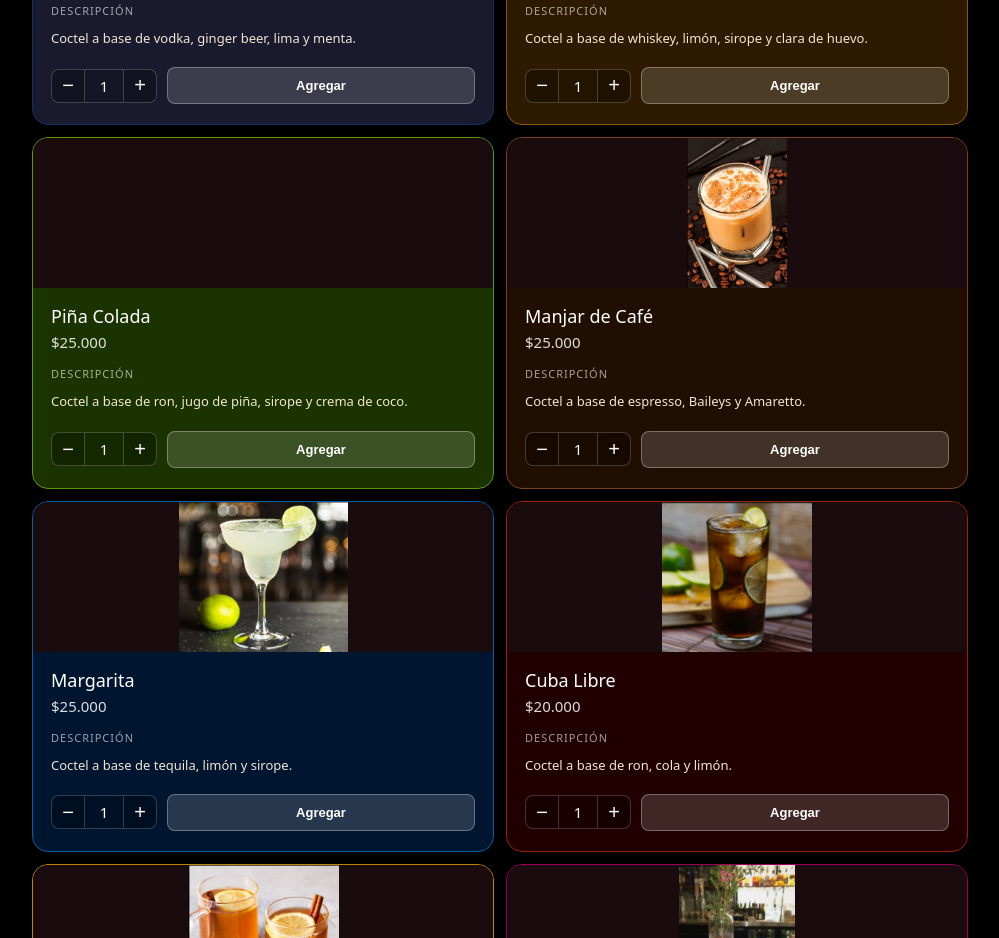
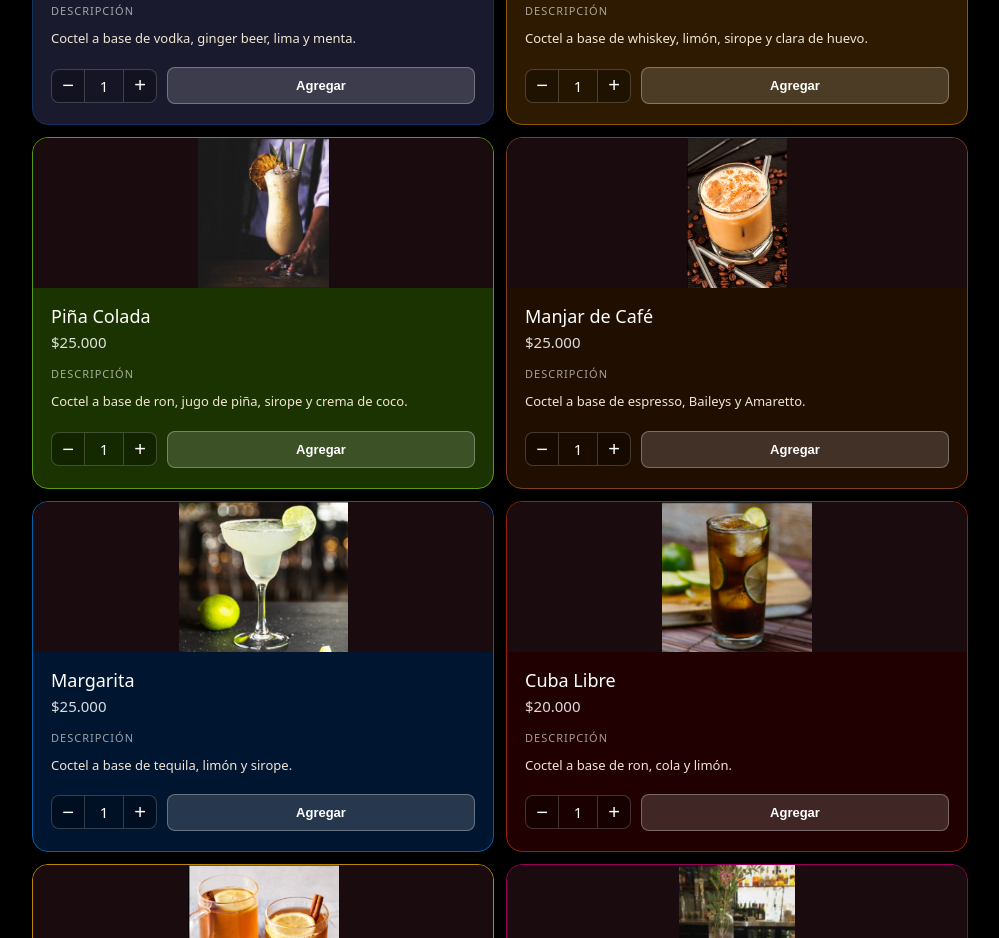
Before and after one commit to juanscama/MENU-COCTELES, a plain HTML site: page index.html in a window 1280 px wide. Shown: the part 837-1775 px from the top of the page, without its empty margins (140-1139 px from the left). Drawn offline with Linux system fonts and the light colour scheme.

Commit message:
Update index.html

```diff
--- a/index.html
+++ b/index.html
@@ -224,7 +224,7 @@ const cocteles = [
   {n:"Mango Chamoy",p:25000,e:"🥭",g:"135deg,#3d1500,#b85a00,#ff9a3c",bg:"#2d1200",border:"#c06020",i:["Tequila","Limón","Sirope","Jugo de mango natural"], desc:"Coctel a base de tequila, limón, sirope y jugo natural de mango.", img:"img/mango-chamoy.jpg"},
   {n:"Moscow Mule",p:45000,e:"🍺",g:"135deg,#1a1a2e,#16213e,#0f3460",bg:"#1a1a2e",border:"#0f3460",i:["Vodka","Ginger Beer","Lima","Menta"], desc:"Coctel a base de vodka, ginger beer, lima y menta.", img:"img/moscow-mule.jpg"},
   {n:"Whiskey Sour",p:55000,e:"🥃",g:"135deg,#2d1a00,#8b5a00,#d4a017",bg:"#2d1a00",border:"#8b5a00",i:["Whiskey","Limón","Sirope","Clara de huevo"], desc:"Coctel a base de whiskey, limón, sirope y clara de huevo.", img:"img/whiskey-sour.jpg"},
-  {n:"Piña Colada",p:25000,e:"🍍",g:"135deg,#1a3a00,#4a8a00,#aacc00",bg:"#1a3300",border:"#5a9a10",i:["Ron","Jugo de piña natural","Sirope","Crema de coco"], desc:"Coctel a base de ron, jugo de piña, sirope y crema de coco.", img:"img/pina-colada.jpg"},
+  {n:"Piña Colada",p:25000,e:"🍍",g:"135deg,#1a3a00,#4a8a00,#aacc00",bg:"#1a3300",border:"#5a9a10",i:["Ron","Jugo de piña natural","Sirope","Crema de coco"], desc:"Coctel a base de ron, jugo de piña, sirope y crema de coco.", img:"img/piña-colada.jpg"},
   {n:"Manjar de Café",p:25000,e:"☕",g:"135deg,#1a0800,#6b3010,#c07040",bg:"#200e00",border:"#7a4020",i:["Espresso","Baileys","Amaretto"], desc:"Coctel a base de espresso, Baileys y Amaretto.", img:"img/manjar-cafe.jpg"},
   {n:"Margarita",p:25000,e:"🍸",g:"135deg,#001a3d,#005a9a,#20aaee",bg:"#001530",border:"#0060aa",i:["Tequila","Limón","Sirope"], desc:"Coctel a base de tequila, limón y sirope.", img:"img/margarita.jpg"},
   {n:"Cuba Libre",p:20000,e:"🥤",g:"135deg,#2d0000,#8b1a00,#dd4400",bg:"#200000",border:"#992200",i:["Ron","Coca-Cola","Limón"], desc:"Coctel a base de ron, cola y limón.", img:"img/cuba-libre.jpg"},
```
